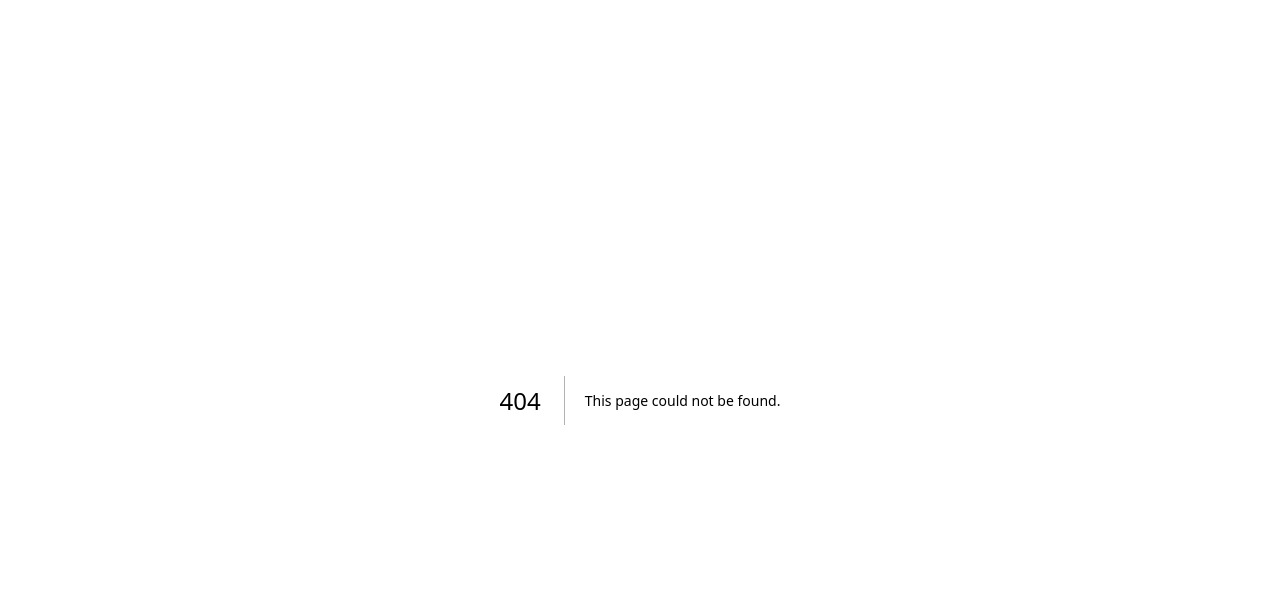
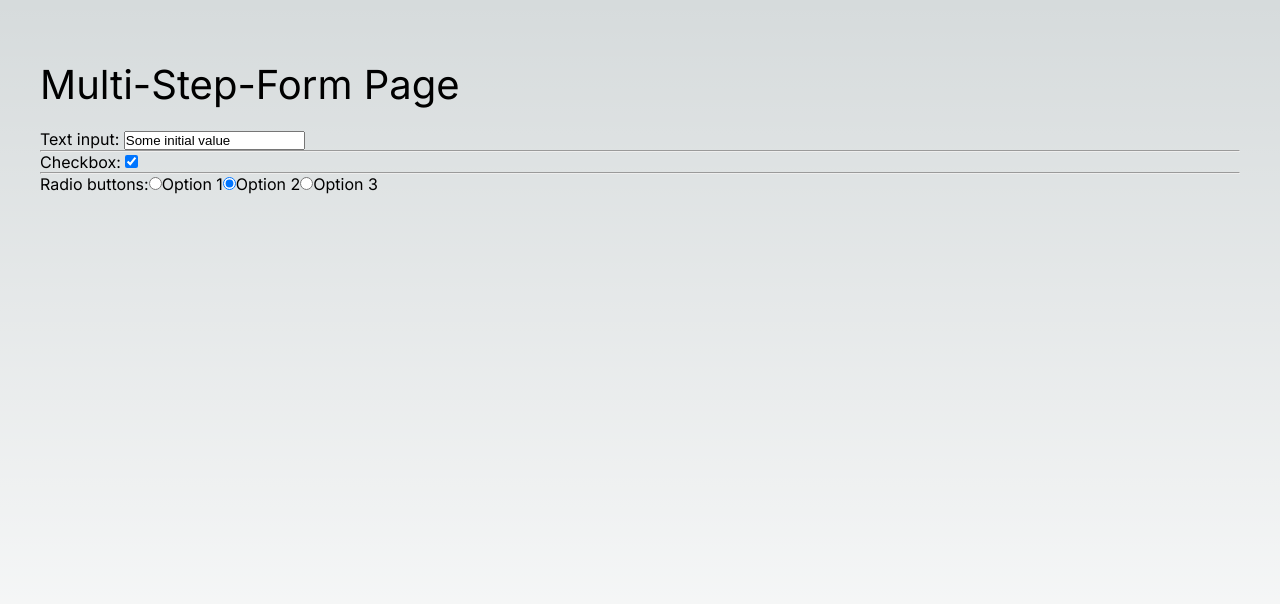
Before and after one commit to JunnieLee/web-standards-considered-components, a Next.js app: page /multi-step-form in a window 1280 px wide. Before the commit this address had no page. Shown: the top 604 px of the page. Built offline with nearby package versions, Linux system fonts and the light colour scheme.

Commit message:
feat: form 샘플 페이지 작성

```diff
--- /dev/null
+++ b/app/multi-step-form/page.tsx
@@ -0,0 +1,42 @@
+import Image from "next/image";
+import styles from "./page.module.css";
+import Link from "next/link";
+
+export default function MultiStepFormPage() {
+  return (
+    <main style={{ flex: 1, height: "100vh", padding: 40 }}>
+      <p style={{ fontSize: 40, paddingTop: 20, paddingBottom: 20 }}>
+        Multi-Step-Form Page
+      </p>
+      <label>
+        Text input: <input name="myInput" defaultValue="Some initial value" />
+      </label>
+      <hr />
+      <label>
+        Checkbox:{" "}
+        <input type="checkbox" name="myCheckbox" defaultChecked={true} />
+      </label>
+      <hr />
+      <p>
+        Radio buttons:
+        <label>
+          <input type="radio" name="myRadio" value="option1" />
+          Option 1
+        </label>
+        <label>
+          <input
+            type="radio"
+            name="myRadio"
+            value="option2"
+            defaultChecked={true}
+          />
+          Option 2
+        </label>
+        <label>
+          <input type="radio" name="myRadio" value="option3" />
+          Option 3
+        </label>
+      </p>
+    </main>
+  );
+}
```
Also changed, not shown: app/page.tsx (+3 -84 lines).
